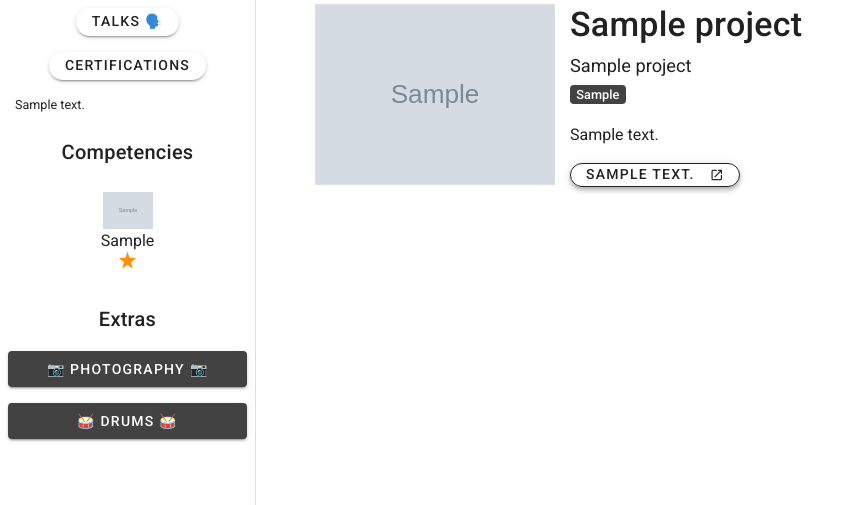
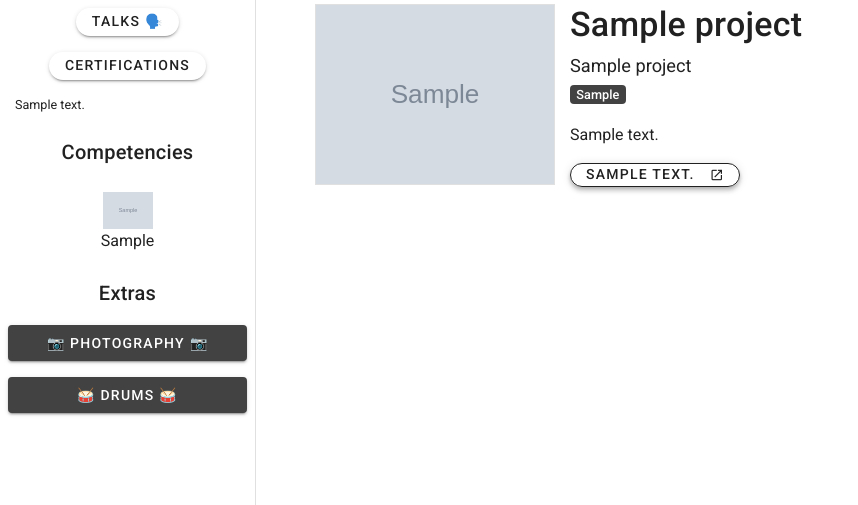
Before and after one commit to GuiFV/guilsportfolio, a Django app: page / in a window 1280 px wide; the page is wider, and only the part inside the window is pictured. Shown: the part 295-800 px from the top of that part, without its empty margins (0-858 px from the left). Run offline with Django 3.2, Linux system fonts and the light colour scheme; tables that the repository leaves empty hold one stand-in row (values such as "Sample post"); grey boxes marked "Sample" are stand-in pictures; some libraries are stand-ins or nearby versions.

Commit message:
stars removed

```diff
--- a/guilsportfolio/core/templates/nav.html
+++ b/guilsportfolio/core/templates/nav.html
@@ -52,15 +52,16 @@
                         <div class="row">
                             <div class="col col-12 text-center">
                                 <h6>Competencies</h6>
+
                                 {% for item in profile.competencies.all|dictsort:"id" %}
 
                                     <figure class="figure my-3">
                                         <img loading="lazy" class="img-fluid img-frame social-icons my-0" height="50px" width="50px" src="{{ item.icon }}" alt="{{ item.competency }}">
                                         <p class="mb-0">{{ item.competency }}</p>
 
-                                        {% for star in item.proficiency|num_range %}
-                                            <span class="material-symbols-outlined proficiency text-warning mt-n1">star_rate</span>
-                                        {% endfor %}
+{#                                        {% for star in item.proficiency|num_range %}#}
+{#                                            <span class="material-symbols-outlined proficiency text-warning mt-n1">star_rate</span>#}
+{#                                        {% endfor %}#}
 
                                     </figure>
 
```
